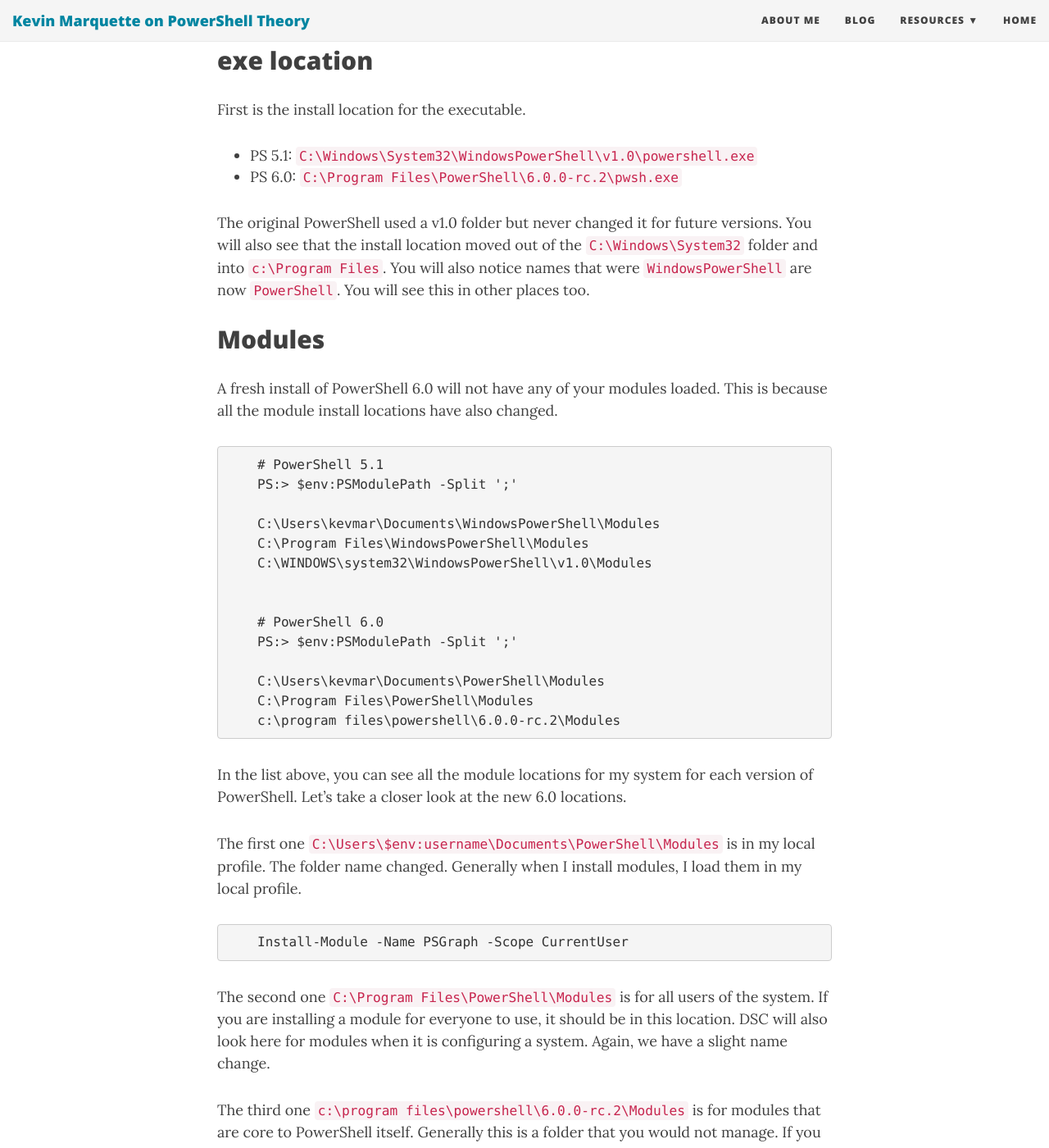
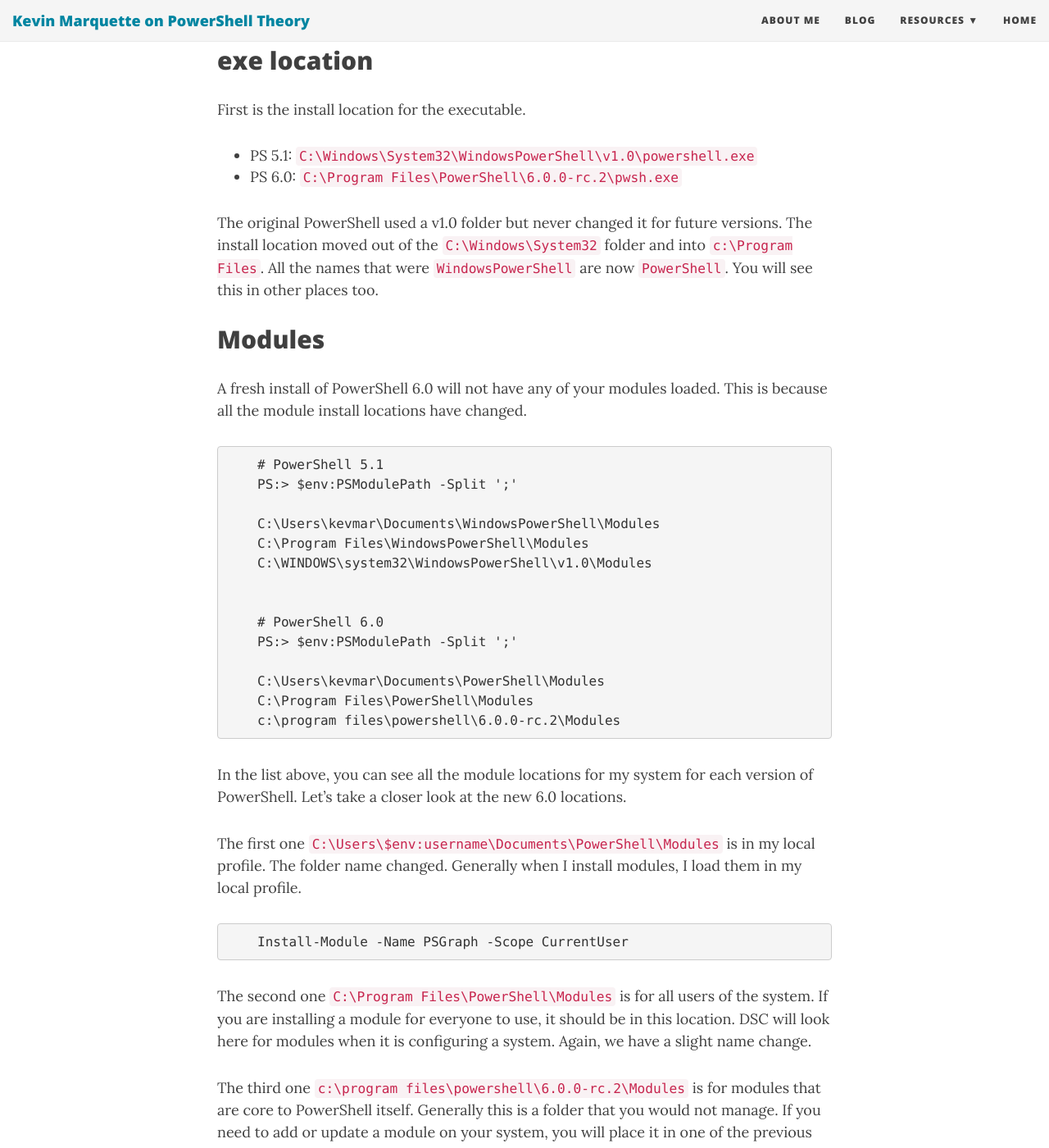
Before and after one commit to KevinMarquette/kevinmarquette.github.io, a Jekyll site: the page built from _posts/2017-12-29-Powershell-what-is-pwsh.md, in a window 1280 px wide and 1400 px high, scrolled down 1487 px. Shown: the whole window at 82% size. Built offline with Jekyll 4.4.1, drawn with Linux system fonts in a browser that asks for light colours; nearby versions of some CDN libraries; some of the changed text lies outside the part shown.

Commit message:
made Lee's corrections

````diff
--- a/_posts/2017-12-29-Powershell-what-is-pwsh.md
+++ b/_posts/2017-12-29-Powershell-what-is-pwsh.md
@@ -17,7 +17,7 @@
 
 # Installing PowerShell 6.0
 
-The best place to start is over on the [Github.com page for PowerShell](https://github.com/PowerShell/PowerShell). Not only do they have installers for every supported operating system, they also have a good [getting started guide](https://github.com/PowerShell/PowerShell/tree/master/docs/learning-powershell) for anyone new to PowerShell.
+The best place to start is over on the [Github.com page for PowerShell](https://github.com/PowerShell/PowerShell). Not only do they have installers for every supported operating system, they have a good [getting started guide](https://github.com/PowerShell/PowerShell/tree/master/docs/learning-powershell) for anyone new to PowerShell.
 
 After the install, the folder for it is added to the `PATH` environment variable.
 
@@ -38,7 +38,7 @@
 
 PowerShell 6.0 does not replace PowerShell 5.1 on your system. Instead, they install side by side and both can exist on the same system.
 
-It is worth pointing out that not only did the name of the executable change, but several of the folder locations also changed. Let's take a look at some of those changes.
+It is worth pointing out that not only did the name of the executable change, but several of the folder locations have changed. Let's take a look at some of those changes.
 
 ## exe location
 
@@ -47,11 +47,11 @@
 * PS 5.1: `C:\Windows\System32\WindowsPowerShell\v1.0\powershell.exe`
 * PS 6.0: `C:\Program Files\PowerShell\6.0.0-rc.2\pwsh.exe`
 
-The original PowerShell used a v1.0 folder but never changed it for future versions. You will also see that the install location moved out of the `C:\Windows\System32` folder and into `c:\Program Files`. You will also notice names that were `WindowsPowerShell` are now `PowerShell`. You will see this in other places too.
+The original PowerShell used a v1.0 folder but never changed it for future versions. The install location moved out of the `C:\Windows\System32` folder and into `c:\Program Files`. All the names that were `WindowsPowerShell` are now `PowerShell`. You will see this in other places too.
 
 ## Modules
 
-A fresh install of PowerShell 6.0 will not have any of your modules loaded. This is because all the module install locations have also changed.
+A fresh install of PowerShell 6.0 will not have any of your modules loaded. This is because all the module install locations have changed.
 
 ``` PowerShell
     # PowerShell 5.1
@@ -78,7 +78,7 @@
     Install-Module -Name PSGraph -Scope CurrentUser
 ```
 
-The second one `C:\Program Files\PowerShell\Modules` is for all users of the system. If you are installing a module for everyone to use, it should be in this location. DSC will also look here for modules when it is configuring a system. Again, we have a slight name change.
+The second one `C:\Program Files\PowerShell\Modules` is for all users of the system. If you are installing a module for everyone to use, it should be in this location. DSC will look here for modules when it is configuring a system. Again, we have a slight name change.
 
 The third one `c:\program files\powershell\6.0.0-rc.2\Modules` is for modules that are core to PowerShell itself. Generally this is a folder that you would not manage. If you need to add or update a module on your system, you will place it in one of the previous folders.
 
@@ -190,11 +190,11 @@
         Sets the window style to Normal, Minimized, Maximized or Hidden.
 ```
 
-The good news here is that all the common parameters have not changed. In most cases, you can substitute the new `pwsh.exe` for the old `powershell.exe` in your scripts and scheduled tasks.
+The good news here is that none of the common parameters have changed. In most cases, you can substitute the new `pwsh.exe` for the old `powershell.exe` in your scripts and scheduled tasks.
 
 # Why change the name to pwsh?
 
-This is a valid question. [Mark Krause](https://get-powershellblog.blogspot.com/2016/11/about-mark-kraus.html) has a good [post summarizing the details](https://get-powershellblog.blogspot.sg/2017/10/why-pwsh-was-chosen-for-powershell-core.html) on his blog. You can also read the [discussion about the name change](https://github.com/PowerShell/PowerShell/issues/4214) on Github.
+This is a valid question. [Mark Krause](https://get-powershellblog.blogspot.com/2016/11/about-mark-kraus.html) has a good [post summarizing the details](https://get-powershellblog.blogspot.sg/2017/10/why-pwsh-was-chosen-for-powershell-core.html) on his blog. You can read the [discussion about the name change](https://github.com/PowerShell/PowerShell/issues/4214) on Github.
 
 # Closing comments
 
````
Also changed, not shown: other parts of _posts/2017-12-29-Powershell-what-is-pwsh.md (+2 -2 lines).
